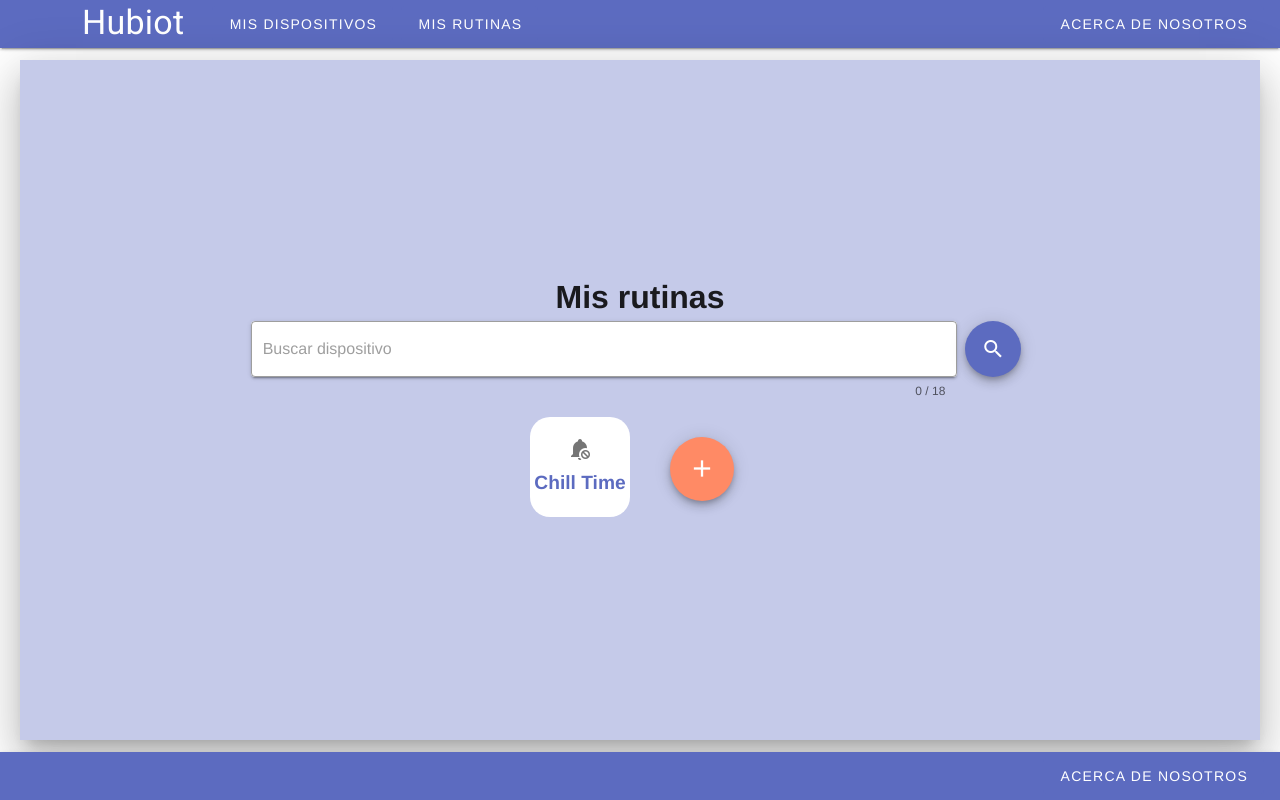
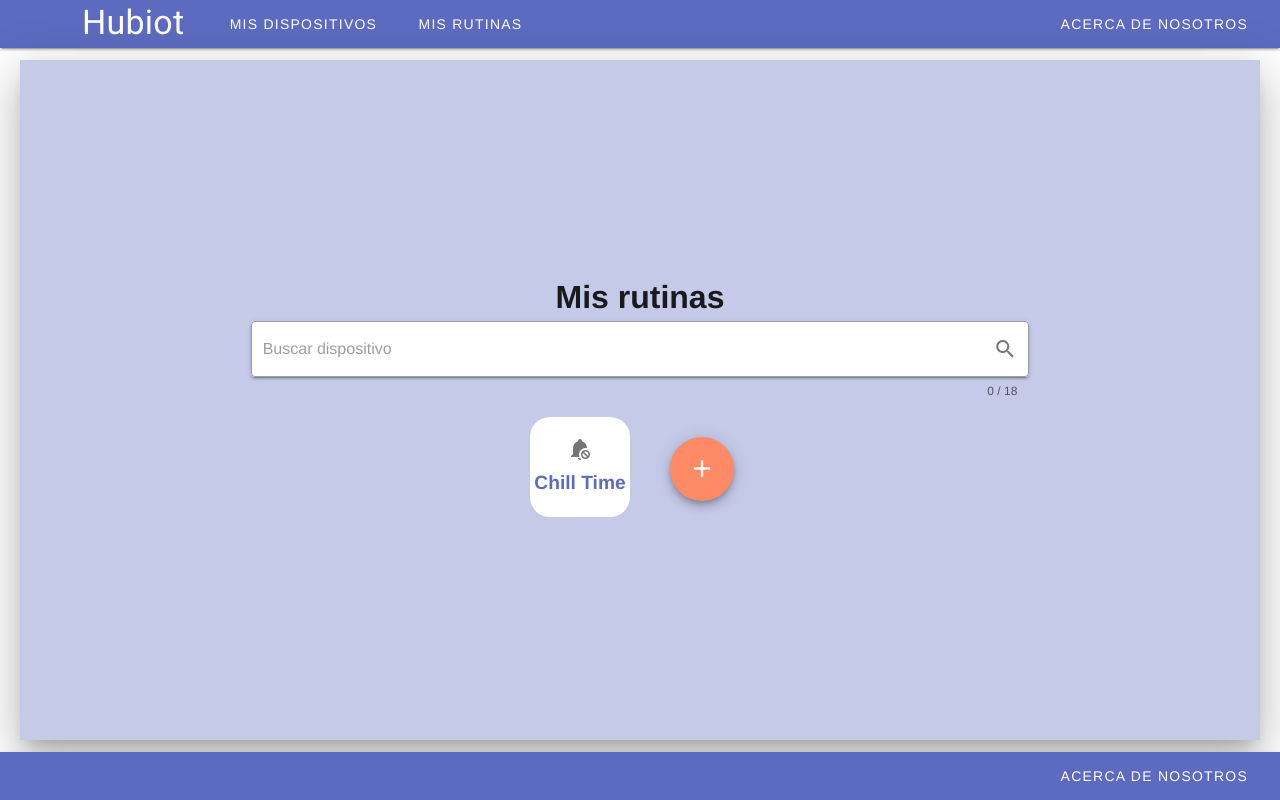
Before and after one commit to AgusMattiussi/hubiot-web, a Vue app: page /routines in a window 1280 px wide. Built offline with nearby package versions, Linux system fonts and the light colour scheme.

Commit message:
Mejorado sistema de botones en devices y routines view.

```diff
--- a/src/views/MyDevicesView.vue
+++ b/src/views/MyDevicesView.vue
@@ -8,10 +8,10 @@
           <v-col md="8">
             <v-container><!-- Container para centrar contenido -->
               <h1>Mis dispositivos</h1>
-              <v-content>
+              <v-main>
                 <form action="">
                   <div class="d-flex">
-                    <v-text-field v-model="device" :rules="deviceRules" :counter="18" placeholder="Buscar dispositivo" solo required outlined clearable></v-text-field>
+                    <v-text-field v-model="device" :rules="deviceRules" :counter="18" :append-icon="'mdi-magnify'" @click:append="searchedClicked" placeholder="Buscar dispositivo" solo required outlined clearable></v-text-field>
                     <v-btn class="mx-2" fab dark color="primary">
                       <v-icon dark>
                         mdi-magnify
@@ -19,7 +19,7 @@
                     </v-btn>
                   </div>
                 </form>
-              </v-content>
+              </v-main>
               <v-content mt="10">
                 <div class="devicesParent">
                   <v-sheet class="deviceCard" v-for="device in devices" :key="device.slug">
@@ -64,12 +64,15 @@ export default {
       deviceRules: [
         v => !!v || 'Name is required',
         v => v.length <= 10 || 'Name must be less than 10 characters'
-      ],
-      methods: {
-        validate () {
-          this.$refs.form.validate()
-        }
-      }
+      ]
+    }
+  },
+  methods: {
+    validate () {
+      this.$refs.form.validate()
+    },
+    searchedClicked () {
+      console.log('funakndo')
     }
   }
 }
--- a/src/views/MyRoutinesView.vue
+++ b/src/views/MyRoutinesView.vue
@@ -10,15 +10,10 @@
                 <h1>Mis rutinas</h1>
                 <form action="">
                   <div class="d-flex">
-                    <v-text-field v-model="device" :rules="deviceRules" :counter="18" placeholder="Buscar dispositivo" solo required outlined clearable></v-text-field>
-                    <v-btn class="mx-2" fab dark medium color="primary">
-                      <v-icon dark>
-                        mdi-magnify
-                      </v-icon>
-                    </v-btn>
+                    <v-text-field v-model="device" :rules="deviceRules" :counter="18" :append-icon="'mdi-magnify'" @click:append="searchedClicked" placeholder="Buscar dispositivo" solo required outlined clearable></v-text-field>
                   </div>
                 </form>
-                <v-content mt="10">
+                <v-main mt="10">
                   <div class="devicesParent">
                     <v-sheet class="deviceCard" v-for="routine in routines" :key="routine.id">
                       <router-link :to="{ name: 'routineDetails', params: {id: routine.id}}" class="routineName">
@@ -36,7 +31,7 @@
                     </router-link>
                     </v-container>
                   </div>
-                </v-content>
+                </v-main>
               </v-container>
             </v-col>
             <v-col md="2"></v-col>
@@ -52,7 +47,7 @@ import store from '@/store/store'
 
 export default {
   name: 'MyRoutines',
-  components: { },
+  components: {},
   data () {
     return {
       routines: store.routines,
@@ -61,12 +56,16 @@ export default {
       deviceRules: [
         v => !!v || 'Name is required',
         v => v.length <= 10 || 'Name must be less than 10 characters'
-      ],
-      methods: {
-        validate () {
-          this.$refs.form.validate()
-        }
-      }
+      ]
+    }
+  },
+  methods: {
+    validate () {
+      this.$refs.form.validate()
+    },
+    searchedClicked () {
+      console.log('BUENAS')
+      this.valid = false
     }
   }
 }
```
